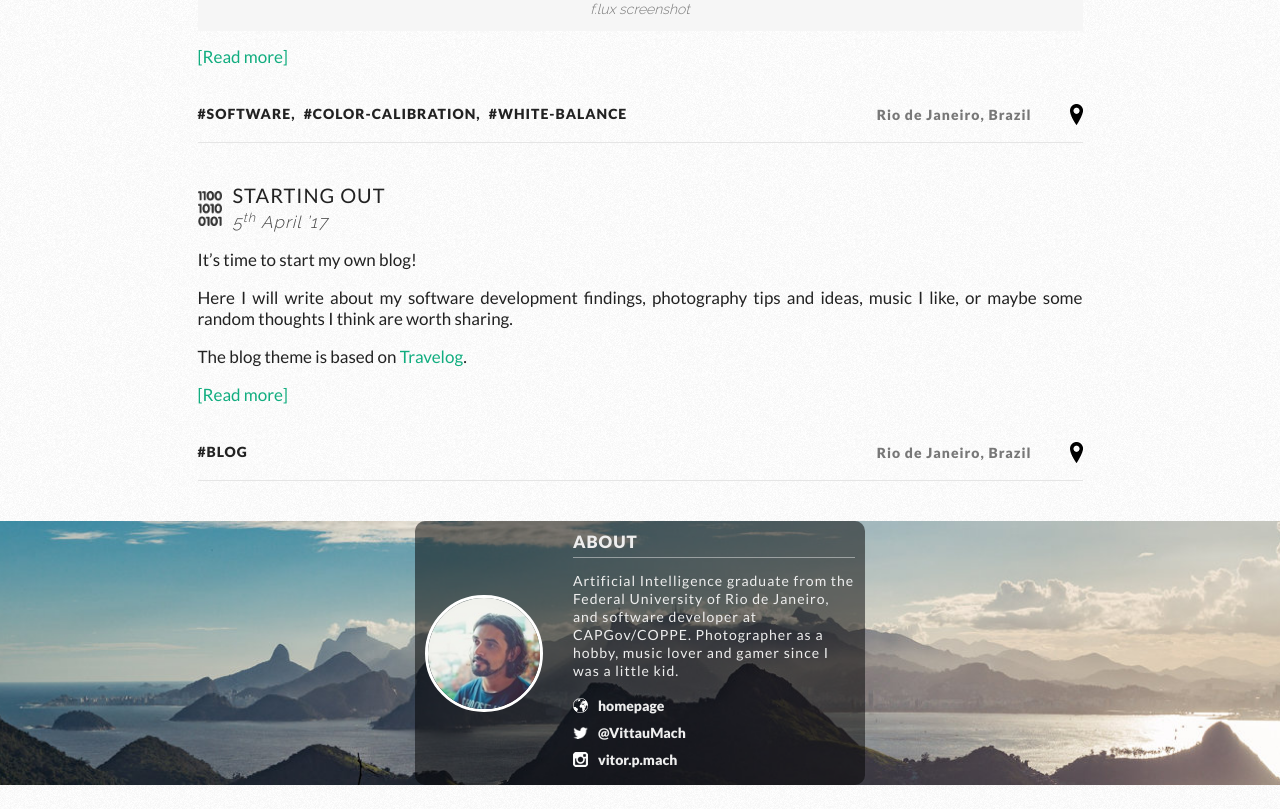
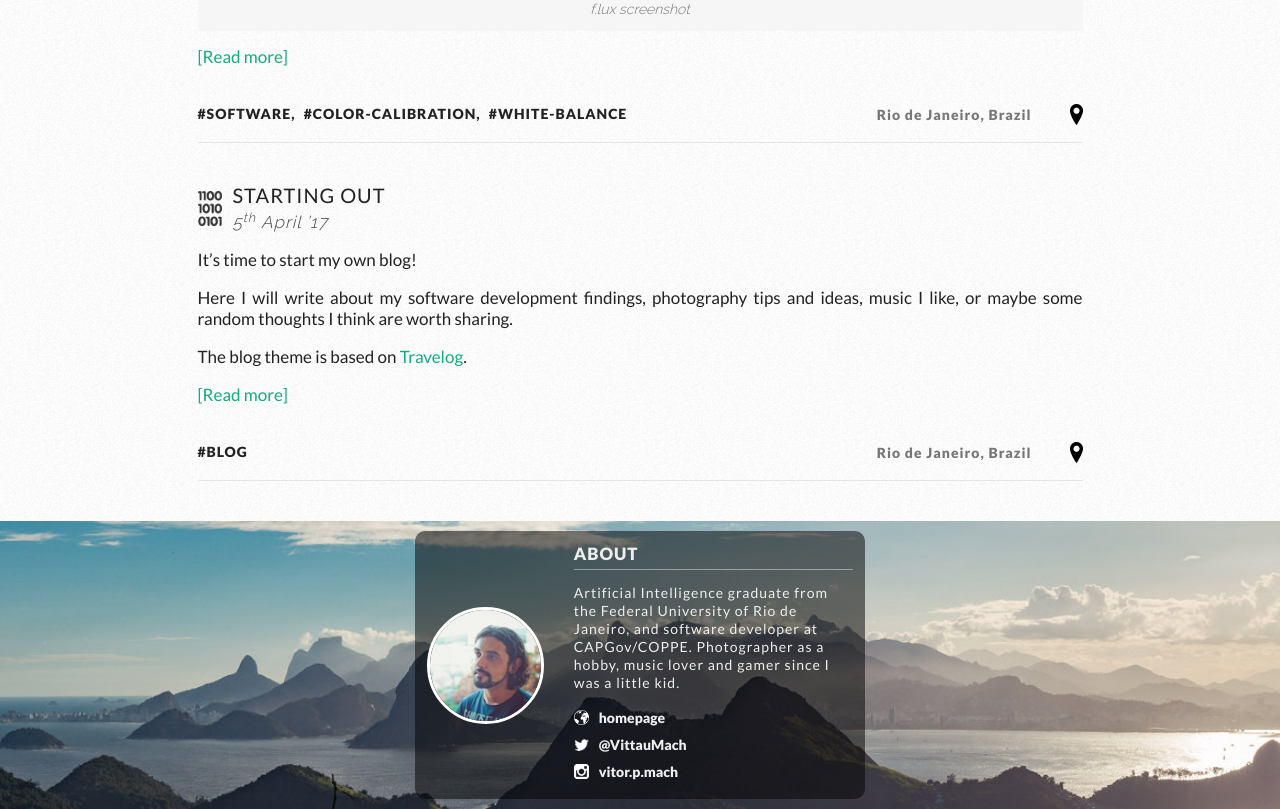
Before and after one commit to vittau/blog, a Jekyll site: the page built from index.html, in a window 1280 px wide. Shown: the part 1765-2574 px from the top of the page. Built offline with Jekyll 4.4.1, drawn with Linux system fonts in a browser that asks for light colours; the list of posts is cut into pages by our own code; before the commit the page ends 2550 px from its top, so only the background shows below that.

Commit message:
About margin

```diff
--- a/_sass/modules/about/_rules.scss
+++ b/_sass/modules/about/_rules.scss
@@ -2,7 +2,7 @@
 @mixin travelog-about {
     .about {
         width: $about-width;
-        margin: 0 auto;
+        margin: 10px auto 10px auto;
         // For iOS Safari support
         display: -webkit-flex;
         display: flex;
@@ -10,7 +10,7 @@
         justify-content: center;
         background-color: rgba(0, 0, 0, 0.5);
         border-radius: 10px;
-        padding: 10px;
+        padding: 12px;
     }
 
     .about-wrap {
```
